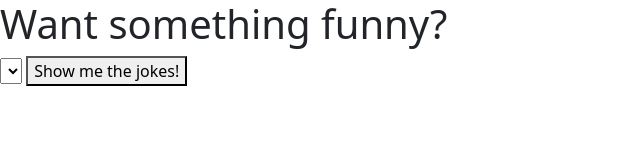
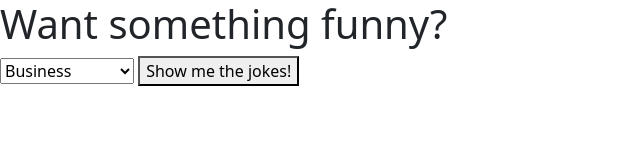
Before and after one commit to Dgonza19/DynamicWebsiteDemo, a plain HTML site: page index.html in a window 1280 px wide. Shown: the whole page, without its empty margins (0-640 px from the left). Drawn offline with nearby package versions, Linux system fonts and the light colour scheme.

Commit message:
added code to script files

```diff
--- a/index.html
+++ b/index.html
@@ -9,10 +9,14 @@
   <body>
     <h1>Want something funny?</h1>
     <div>
-      <select id="categoriesSelect"></select>
-      <button id="showMeTheJokesBtn">Show me the jokes!</button>
+        <select id="categoriesSelect"></select>
+        <button id="showMeTheJokesBtn">Show me the jokes!</button>
+    </div>
+    <div id="jokesContainer">
+
     </div>
     <script src="https://cdn.jsdelivr.net/npm/bootstrap@5.3.2/dist/js/bootstrap.bundle.min.js" integrity="sha384-C6RzsynM9kWDrMNeT87bh95OGNyZPhcTNXj1NW7RuBCsyN/o0jlpcV8Qyq46cDfL" crossorigin="anonymous"></script>
     <script src="scripts/jokes.js"></script>
-  </body>
+    <script src="scripts/index.js"></script>
+</body>
 </html>
--- a/scripts/index.js
+++ b/scripts/index.js
@@ -3,27 +3,46 @@
 window.onload = init;
 
 function init(){
-const showMeTheJokesBtn = document.getElementById("showMeTheJokesBtn");
-showMeTheJokesBtn.onclick = showMeTheJokesBtnClicked;
+    const showMeTheJokesBtn = document.getElementById("showMeTheJokesBtn");
+    showMeTheJokesBtn.onclick = showMeTheJokesBtnClicked;
 
-populateCategoriesDropdown();
+    populateCategoriesDropdown();
 
 
-
-
-};
+}
 
 
 function populateCategoriesDropdown(){
-// populate the categories dropdown with distinct categories from the jokes array.
+    //populate categories dropdown with distinct categories from the jokes array;
+    let categories = getCategoriesArray();
 
+    for(let category of categories){
+        const categoriesSelect = document.getElementById("categoriesSelect");
+        let newOption = new Option(category, category);
+        categoriesSelect.appendChild(newOption);
+    }
 
+}
 
-};
+function getCategoriesArray(){
+    let categories = [];
+    for( let dadJoke of jokes.dadJokes){
+        //console.log(dadJoke);
+        if(categories.includes(dadJoke.category) != true){
+            categories.push(dadJoke.category);
+        }
+    }
 
+    //now I have my categories, lets sort them...
+
+    categories.sort();
+console.log(categories);
+    return categories;
+}
 
 
 function showMeTheJokesBtnClicked(){
-  // this will id the selected category. and loop througha nd show those jokes
+    //identify the selected category, and loop through and show those jokes!
 
-};
+
+}
--- a/scripts/jokes.js
+++ b/scripts/jokes.js
@@ -1,9 +1,6 @@
-"use strict";
-
 const jokes =
-
 {
-  dadJokes [
+    "dadJokes": [
       {
         "id": 1,
         "setup": "I'm reading a book on anti-gravity.",
@@ -64,5 +61,6 @@ const jokes =
         "punchline": "But now I use my hands.",
         "category": "Music"
       },
-  ],
-};
+      // ... Additional jokes here
+    ]
+  }
```
Lines whose indentation alone changed are shown as unchanged.
